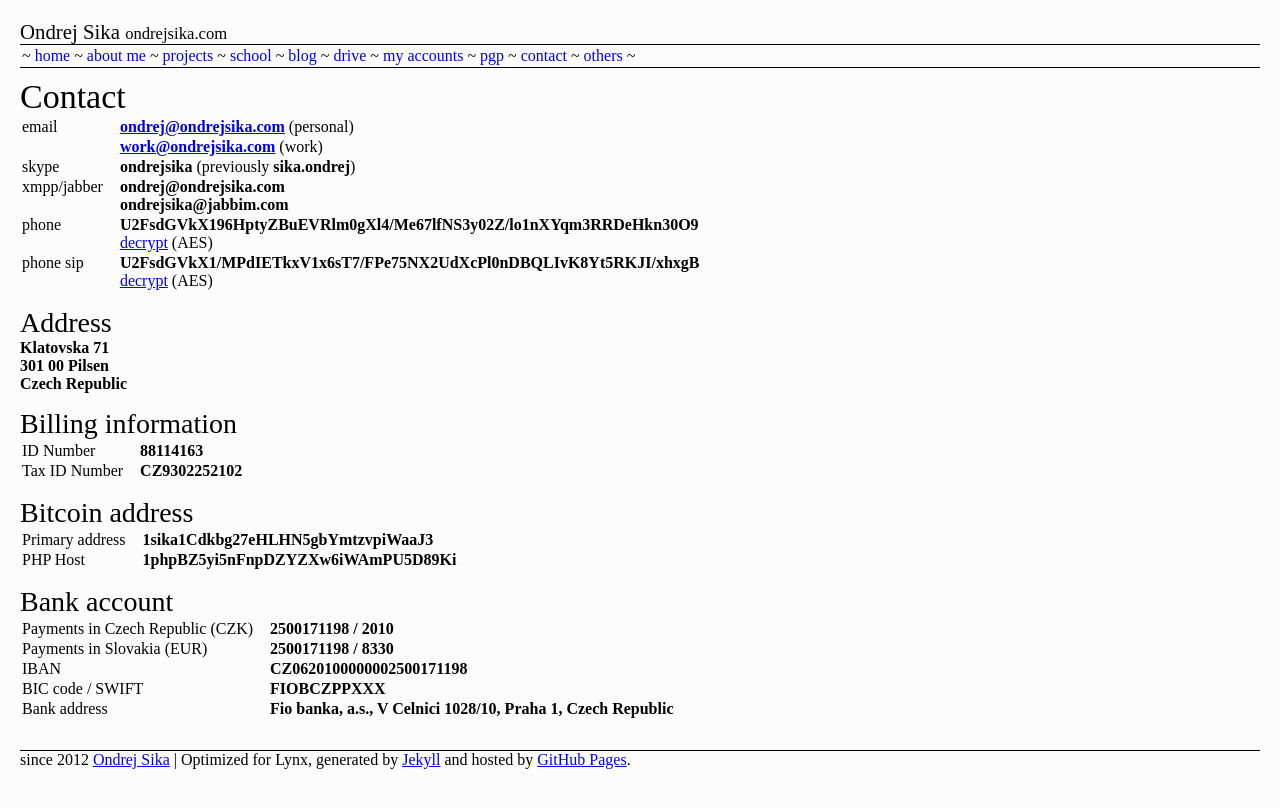
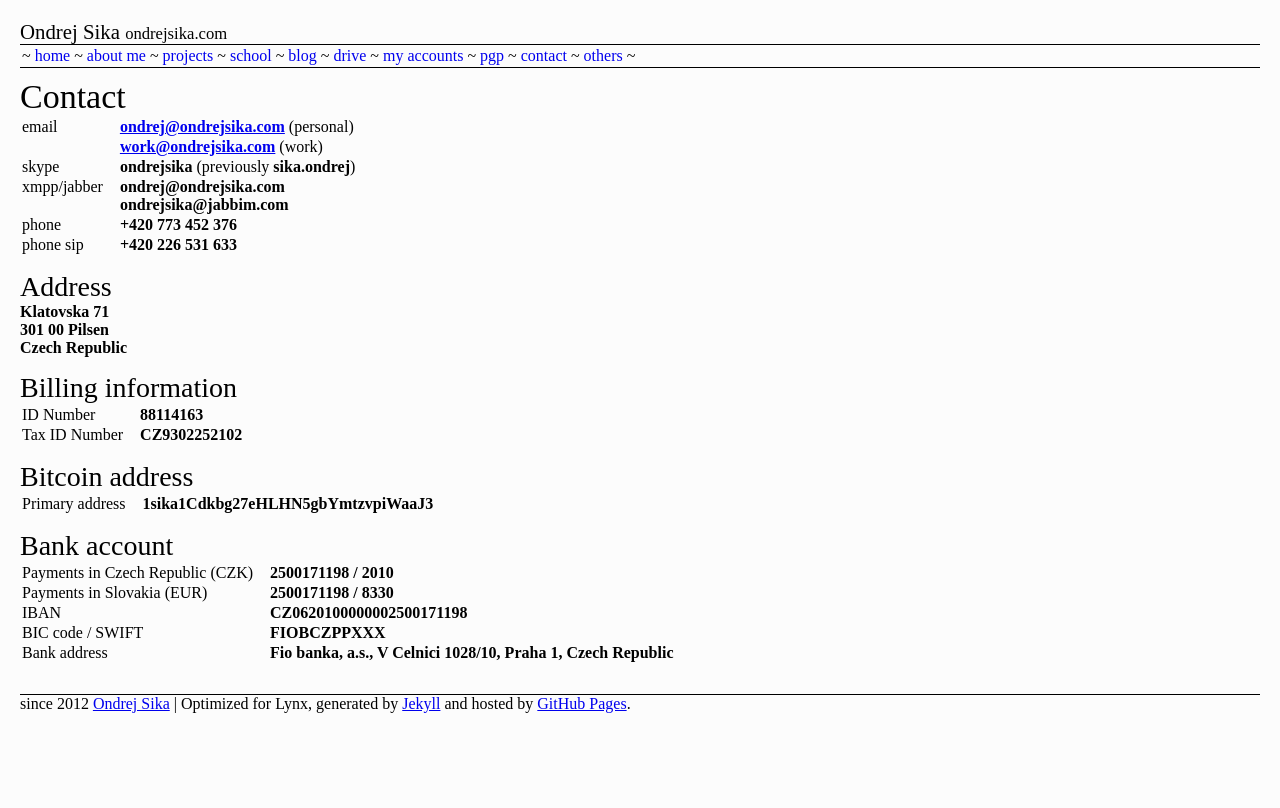
Before and after one commit to ondrejsika/ondrejsika.com, a Jekyll site: the page built from contact.html, in a window 1280 px wide. Shown: the top 808 px of the page. Built offline with Jekyll 4.4.1, drawn with Linux system fonts in a browser that asks for light colours; Markdown is read by kramdown in place of the engine named in the settings; comment, search, counter and statistics services are not loaded.

Commit message:
decrypt phone numbers, update contact page

```diff
--- a/contact.html
+++ b/contact.html
@@ -25,19 +25,11 @@
     </tr>
     <tr>
         <td>phone</td>
-        <td><b><span id='data_encrypted_phone'>
-            U2FsdGVkX196HptyZBuEVRlm0gXl4/Me67lfNS3y02Z/lo1nXYqm3RRDeHkn30O9
-        </span></b>
-        <br>
-        <a href="#" onclick="decrypt('phone')">decrypt</a> (AES)</td>
+        <td><b>+420 773 452 376</b></td>
     </tr>
     <tr>
         <td>phone sip</td>
-        <td><b><span id='data_encrypted_sip'>
-            U2FsdGVkX1/MPdIETkxV1x6sT7/FPe75NX2UdXcPl0nDBQLIvK8Yt5RKJI/xhxgB
-        </span></b>
-        <br>
-        <a href="#" onclick="decrypt('sip')">decrypt</a> (AES)</td>
+        <td><b>+420 226 531 633</b></td>
     </tr>
 </table>
 
@@ -64,10 +56,10 @@
         <td>Primary address</td>
         <td><b>1sika1Cdkbg27eHLHN5gbYmtzvpiWaaJ3</b></td>
     </tr>
-    <tr>
+    <!-- <tr>
         <td>PHP Host</td>
         <td><b>1phpBZ5yi5nFnpDZYZXw6iWAmPU5D89Ki</b></td>
-    </tr>
+    </tr> -->
 </table>
 <h3>Bank account</h3>
 <table>
```
